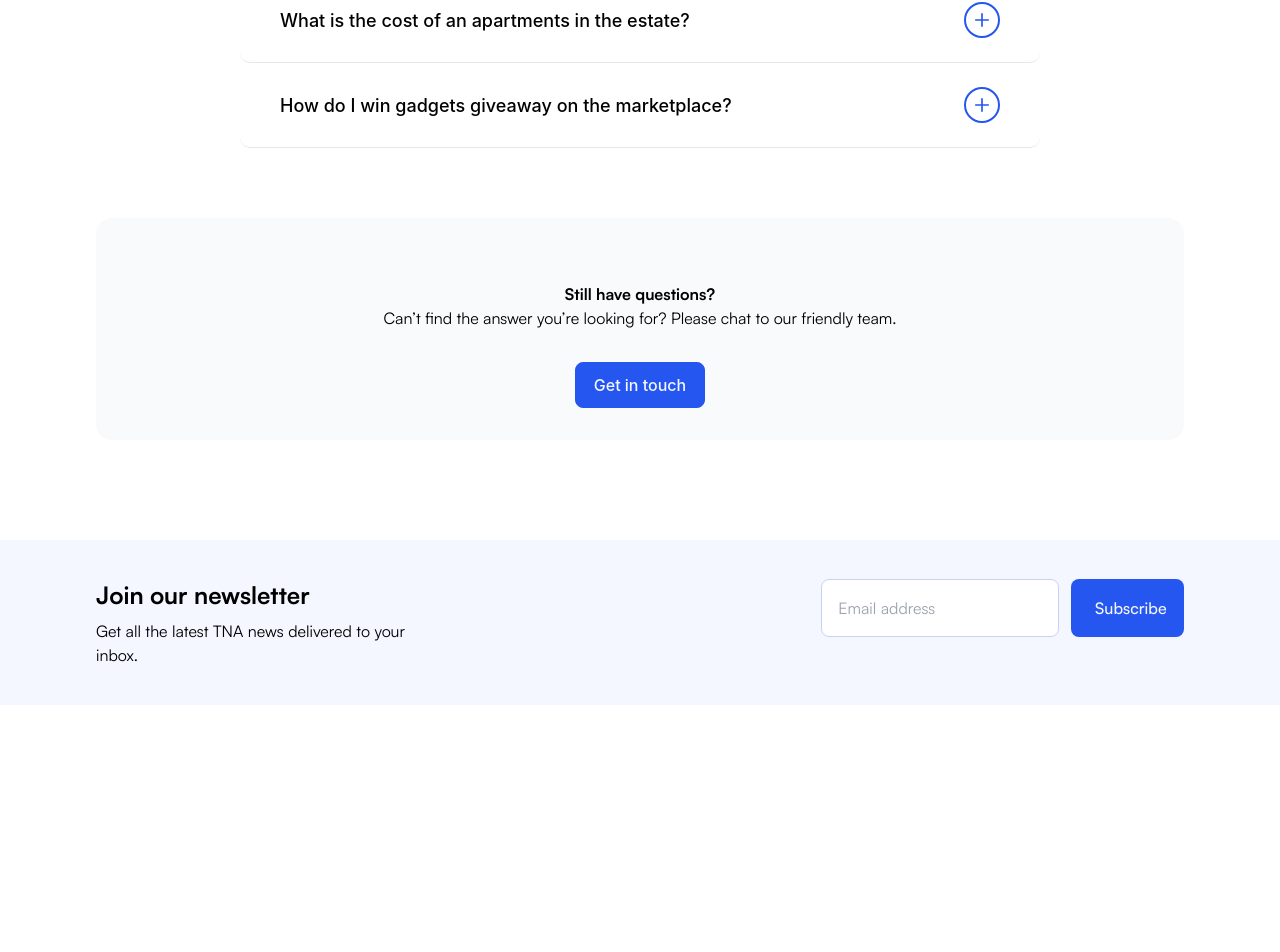
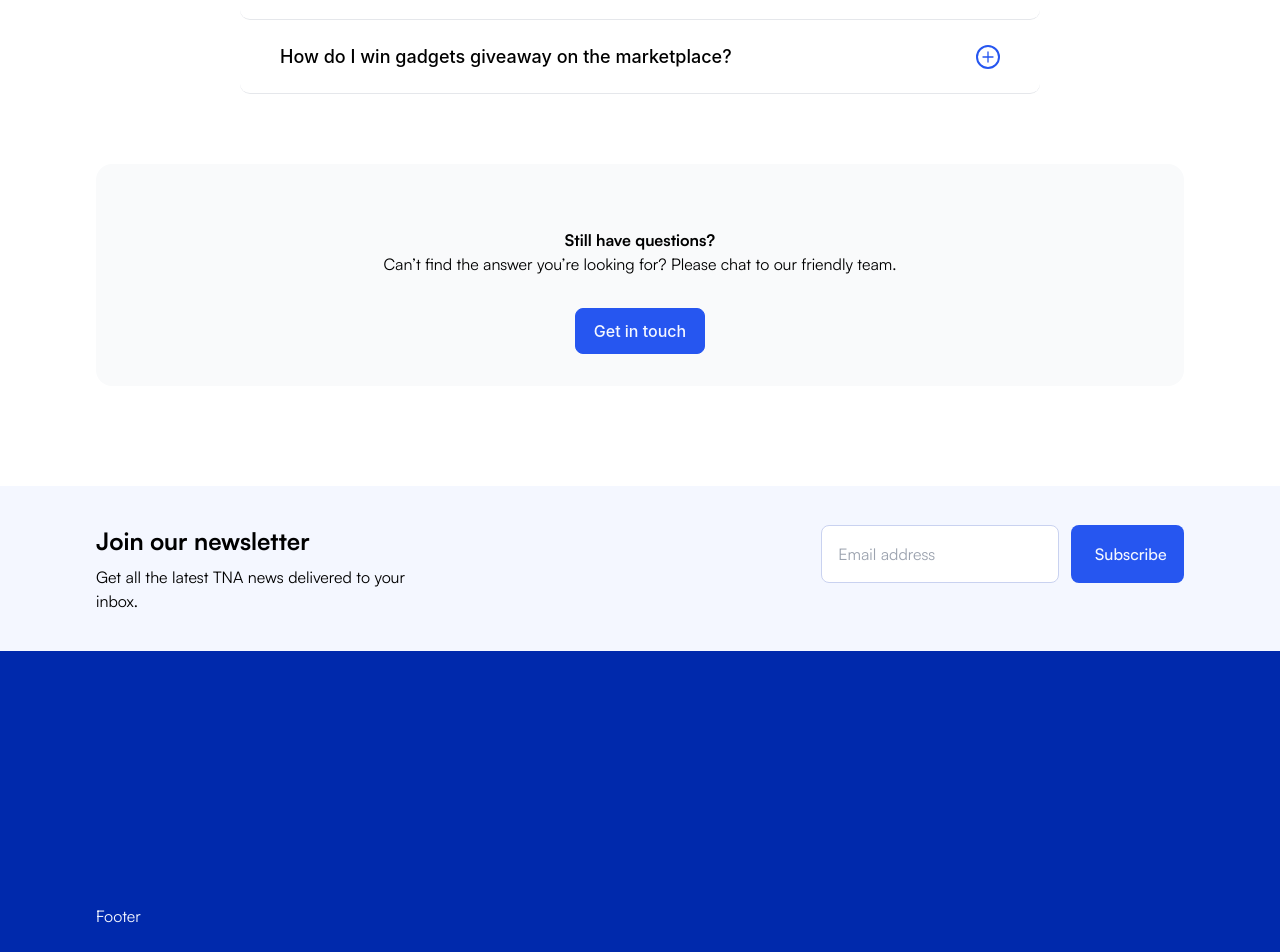
Before and after one commit to JosephOluOlofinte/tech-network-africa, a React (Vite) app: page / in a window 1280 px wide. Shown: the part 6794-7746 px from the top of the page. Before the commit the page ends 7499 px from the top, so only its background shows below. Built offline with nearby package versions, Linux system fonts and the light colour scheme; a web font is replaced by a local one.

Commit message:
started the footer

```diff
--- a/src/components/block/Accordion.tsx
+++ b/src/components/block/Accordion.tsx
@@ -77,7 +77,7 @@ const Accordion: React.FC<AccordionProps> = ({
               viewBox='0 0 24 24'
               strokeWidth={2}
               stroke='currentColor'
-              className='size-8 p-[6px] rounded-md text-brandBlue2'
+              className='size-5 p-[2px] rounded-md text-brandBlue2'
             >
               <path
                 strokeLinecap='round'
--- a/src/components/static/Footer.tsx
+++ b/src/components/static/Footer.tsx
@@ -2,8 +2,12 @@
 
 const Footer = () => {
   return (
-    <div>Footer</div>
-  )
+    <footer className='min-h-[530px] bg-brandBlue100 flex justify-center items-center'>
+      <div className='inner-container h-[80%] text-brandWhite'>
+        Footer
+      </div>
+    </footer>
+  );
 }
 
 export default Footer
--- a/src/layout/Layout.tsx
+++ b/src/layout/Layout.tsx
@@ -1,14 +1,14 @@
 // import React from 'react'
 
 import { Fragment } from 'react/jsx-runtime';
-// import { Footer } from '../components';
+import { Footer } from '../components';
 import { Outlet } from 'react-router-dom';
 
 const Layout = () => {
   return (
     <Fragment>
       <Outlet />
-      {/* <Footer /> */}
+      <Footer />
     </Fragment>
   );
 };
```
